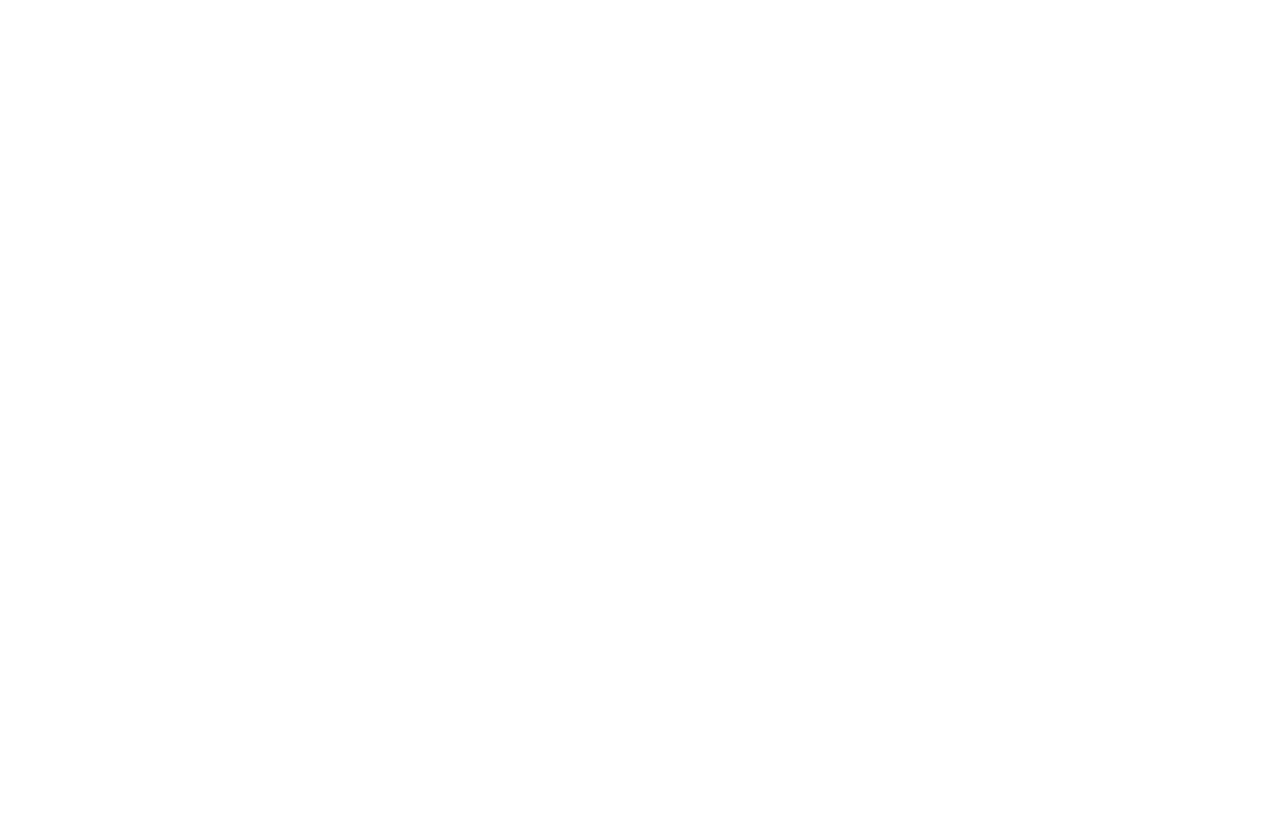
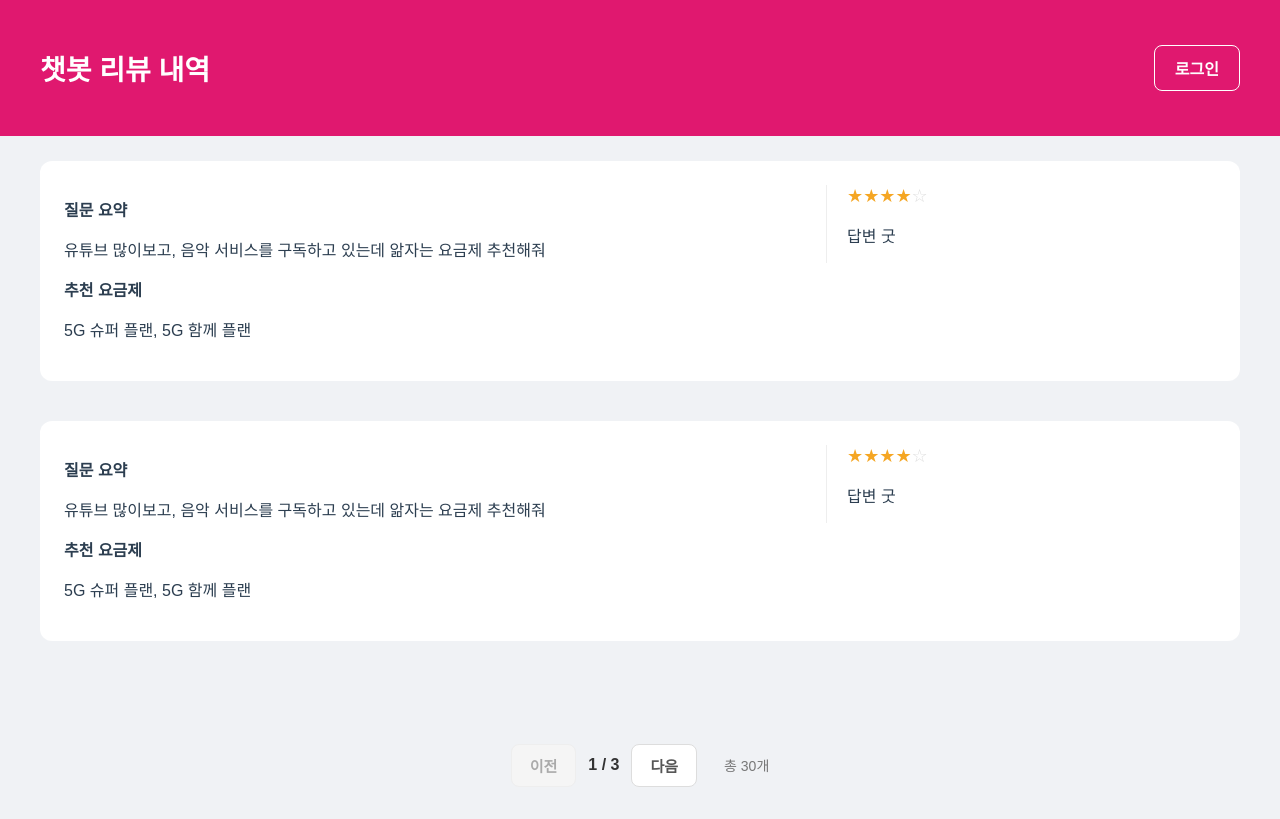
Before and after one commit to URECA-UFit/ufit-fe, a Vue app: page /reviews in a window 1280 px wide. Before the commit this address had no page. Built offline with nearby package versions, Linux system fonts and the light colour scheme.

Commit message:
feat: 챗봇 리뷰 내역 페이지

```diff
--- /dev/null
+++ b/src/views/ChatBotReviewPage.vue
@@ -0,0 +1,392 @@
+<template>
+  <div class="chatbot-review-list-container">
+    <header class="list-header">
+      <h1>챗봇 리뷰 내역</h1>
+      <button
+        class="auth-button"
+        @click="isLoggedIn ? handleLogout() : router.push('/login')">
+        {{ isLoggedIn ? "로그아웃" : "로그인" }}
+      </button>
+    </header>
+
+    <div class="chatbot-review-cards">
+      <div
+        v-for="review in chatBotReviews"
+        :key="review.chatBotReviewId"
+        class="chatbot-review-card">
+        <!-- 좌측 컬럼 -->
+        <div class="review-info">
+          <p class="label">질문 요약</p>
+          <p class="question">{{ review.questionSummery }}</p>
+
+          <p class="label">추천 요금제</p>
+          <p class="plan">{{ review.recommandPlan }}</p>
+        </div>
+
+        <!-- 우측 컬럼 -->
+        <div class="review-content">
+          <div class="stars">
+            <!-- ★ 갯수만큼 반복 -->
+            <span v-for="n in review.rate" :key="`star-on-${n}`">★</span>
+            <span
+              v-for="n in 5 - review.rate"
+              :key="`star-off-${n}`"
+              class="off"
+              >☆</span
+            >
+          </div>
+          <p class="content">{{ review.content }}</p>
+        </div>
+      </div>
+    </div>
+
+    <div class="pagination">
+      <button :disabled="currentPage <= 1" @click="prevPage">이전</button>
+      <span>{{ currentPage }} / {{ totalPages }}</span>
+      <button :disabled="currentPage >= totalPages" @click="nextPage">
+        다음
+      </button>
+      <p class="total-elements">총 {{ totalElements }}개</p>
+    </div>
+  </div>
+</template>
+
+<script setup>
+import { ref, onMounted } from "vue";
+import { useRouter } from "vue-router";
+import axios from "axios"; // axios 추가
+
+const router = useRouter();
+const isLoggedIn = ref(false);
+
+// 컴포넌트 마운트 시 로그인 상태 확인
+onMounted(() => {
+  isLoggedIn.value = !!localStorage.getItem("accessToken");
+});
+
+// 로그아웃 핸들러
+const handleLogout = async () => {
+  try {
+    const accessToken = localStorage.getItem("accessToken");
+
+    await axios.post(
+      "/api/auth/logout",
+      {},
+      {
+        headers: {
+          // 'Authorization' 헤더에 'Bearer ' 접두사와 함께 가져온 토큰 값을 사용합니다.
+          Authorization: accessToken ? `Bearer ${accessToken}` : "",
+        },
+        withCredentials: true,
+      }
+    );
+  } catch (error) {
+    console.error("로그아웃 중 오류 발생:", error);
+  } finally {
+    localStorage.removeItem("accessToken"); // Access Token 제거
+    isLoggedIn.value = false; // 로그인 상태 업데이트
+    router.push("/login"); // 로그인 페이지로 리다이렉트
+  }
+};
+
+const chatBotReviews = ref([]);
+const currentPage = ref(1);
+const totalPages = ref(1);
+const totalElements = ref(0);
+
+const fetchChatBotReview = async () => {
+  try {
+    /* API 완성되면 axios로 api가져올 것! */
+    const dummyData = {
+      items: [
+        {
+          chatBotReviewId: 1,
+          questionSummery:
+            "유튜브 많이보고, 음악 서비스를 구독하고 있는데 앎자는 요금제 추천해줘",
+          recommandPlan: "5G 슈퍼 플랜, 5G 함께 플랜",
+          rate: 4,
+          content: "답변 굿",
+        },
+        {
+          chatBotReviewId: 2,
+          questionSummery:
+            "유튜브 많이보고, 음악 서비스를 구독하고 있는데 앎자는 요금제 추천해줘",
+          recommandPlan: "5G 슈퍼 플랜, 5G 함께 플랜",
+          rate: 4,
+          content: "답변 굿",
+        },
+      ],
+      page: 1,
+      size: 5,
+      totalPages: 3,
+      totalElements: 30,
+    };
+
+    chatBotReviews.value = dummyData.items;
+    currentPage.value = dummyData.page;
+    totalPages.value = dummyData.totalPages;
+    totalElements.value = dummyData.totalElements;
+  } catch (e) {
+    console.error("API 오류", e);
+    // 실제 API 연동 시 에러 처리 로직 추가
+  }
+};
+
+const prevPage = () => {
+  if (currentPage.value > 1) {
+    currentPage.value--;
+    // fetchChatBotReview(); // 실제 API 연동 시 주석 해제
+  }
+};
+
+const nextPage = () => {
+  if (currentPage.value < totalPages.value) {
+    currentPage.value++;
+    // fetchChatBotReview(); // 실제 API 연동 시 주석 해제
+  }
+};
+
+onMounted(fetchChatBotReview);
+</script>
+
+<style scoped>
+/* 전체 컨테이너 및 배경 */
+.chatbot-review-list-container {
+  padding: 0;
+  font-family: "Pretendard", sans-serif;
+  position: relative;
+  background-color: #f0f2f5;
+  min-height: 100vh;
+}
+
+/* 헤더 */
+.list-header {
+  background-color: #e0186f;
+  color: white;
+  padding: 45px 40px;
+  margin-bottom: 25px;
+  display: flex;
+  justify-content: space-between;
+  align-items: center;
+}
+
+.list-header h1 {
+  font-size: 28px;
+  margin: 0;
+  font-weight: 700;
+}
+
+/* 로그인/로그아웃 버튼 */
+.auth-button {
+  padding: 10px 20px;
+  border: 1px solid white;
+  border-radius: 8px;
+  background-color: transparent; /* 투명 배경 */
+  color: white;
+  font-size: 16px;
+  font-weight: 600;
+  cursor: pointer;
+  transition: background-color 0.3s ease, color 0.3s ease;
+}
+
+.auth-button:hover {
+  background-color: rgba(
+    255,
+    255,
+    255,
+    0.2
+  ); /* 호버 시 투명도 있는 흰색 배경 */
+}
+
+/* 리뷰 카드 목록 */
+.chatbot-review-cards {
+  grid-template-columns: repeat(auto-fit, minmax(300px, 1fr));
+  gap: 20px;
+  padding: 0 40px;
+  margin-bottom: 80px; /* FAB 공간 확보 */
+}
+
+/* 각 리뷰 카드 */
+.chatbot-review-card {
+  background-color: white;
+  border-radius: 10px;
+  padding: 20px;
+  display: flex;
+  flex-direction: column;
+  justify-content: space-between;
+  border: none;
+  transition: transform 0.2s ease;
+  margin-bottom: 20px;
+}
+
+.chatbot-review-card:hover {
+  transform: translateY(-5px); /* 호버 시 약간 위로 */
+}
+
+.card-header {
+  margin-bottom: 15px;
+  position: relative; /* 뱃지 위치 조정을 위해 */
+}
+
+.plan-name {
+  font-size: 20px;
+  font-weight: 700;
+  margin-top: 0;
+  margin-bottom: 5px;
+  line-height: 1.4;
+  color: #333;
+}
+
+.plan-name ::v-deep(br) {
+  content: "";
+  display: block;
+  margin-bottom: 0.2em; /* 줄바꿈 시 간격 */
+}
+
+.plan-summary {
+  font-size: 15px;
+  color: #777;
+  margin-top: 0;
+  margin-bottom: 10px;
+}
+
+.card-body {
+  display: flex;
+  justify-content: space-between;
+  align-items: flex-end; /* 판매중과 가격을 하단으로 정렬 */
+  flex-grow: 1; /* 카드 내용이 충분히 공간을 차지하도록 */
+}
+
+.chatbot-review-cards {
+  display: flex;
+  flex-direction: column;
+  gap: 20px;
+  padding: 0 40px;
+}
+
+.chatbot-review-card {
+  display: flex;
+  flex-direction: row; /* 좌우 배치 */
+  gap: 24px;
+  background: #fff;
+  border-radius: 12px;
+  padding: 24px;
+  margin-bottom: 20px;
+  align-items: flex-start; /* 위쪽 기준 정렬 */
+}
+
+.review-info,
+.review-content {
+  text-align: left; /* 가운데 정렬 해제 */
+}
+
+.review-info {
+  flex: 2; /* 왼쪽 넓이 비중 */
+}
+
+.review-content {
+  flex: 1; /* 오른쪽 넓이 비중 */
+  border-left: 1px solid #eee; /* 좌측 구분선 */
+  padding-left: 20px;
+}
+
+/* 레이블 */
+.label {
+  font-weight: 600;
+  margin: 12px 0 4px;
+}
+
+/* 일반 텍스트 */
+.text {
+  margin-bottom: 12px;
+  line-height: 1.5;
+  color: #333;
+}
+
+/* 별점 */
+.stars {
+  font-size: 18px;
+  color: #f5a623;
+  margin-bottom: 8px;
+}
+.stars .off {
+  color: #ddd;
+}
+
+.fee-section {
+  display: flex;
+  flex-direction: column; /* 월 요금과 할인 요금을 세로로 정렬 */
+  align-items: flex-start;
+}
+
+.monthly-fee {
+  font-size: 22px;
+  color: #e0186f;
+  font-weight: 500;
+  margin-bottom: 5px; /* 할인 요금과의 간격 */
+}
+
+.discount-fee {
+  font-size: 16px; /* 할인 요금 크게 */
+  font-weight: 800;
+  color: #999;
+}
+
+.floating-action-button .mascot-img {
+  width: 70px; /* 이미지 크기 조정 */
+  height: auto;
+  transition: transform 0.2s ease;
+  box-shadow: 0 4px 10px rgba(0, 0, 0, 0.15); /* 마스코트 이미지에 그림자 */
+  border-radius: 50%; /* 마스코트 이미지 둥글게 */
+}
+
+.floating-action-button:hover .mascot-img {
+  transform: scale(1.1);
+}
+
+/* Pagination Styles */
+.pagination {
+  display: flex;
+  justify-content: center;
+  align-items: center;
+  gap: 12px;
+  margin-top: 30px;
+  padding-bottom: 30px;
+}
+
+.pagination button {
+  padding: 10px 18px;
+  border: 1px solid #ddd;
+  border-radius: 8px;
+  background-color: white;
+  cursor: pointer;
+  font-size: 15px;
+  font-weight: 600;
+  color: #555;
+  transition: background-color 0.2s, border-color 0.2s;
+}
+
+.pagination button:hover:not(:disabled) {
+  background-color: #f0f0f0;
+  border-color: #bbb;
+}
+
+.pagination button:disabled {
+  color: #aaa;
+  border-color: #eee;
+  background-color: #f5f5f5;
+  cursor: not-allowed;
+}
+
+.pagination span {
+  font-size: 16px;
+  font-weight: 600;
+  color: #333;
+}
+
+.total-elements {
+  font-size: 14px;
+  color: #777;
+  margin-left: 15px;
+}
+</style>
```
Also changed, not shown: src/router/index.js (+37 -33 lines).
